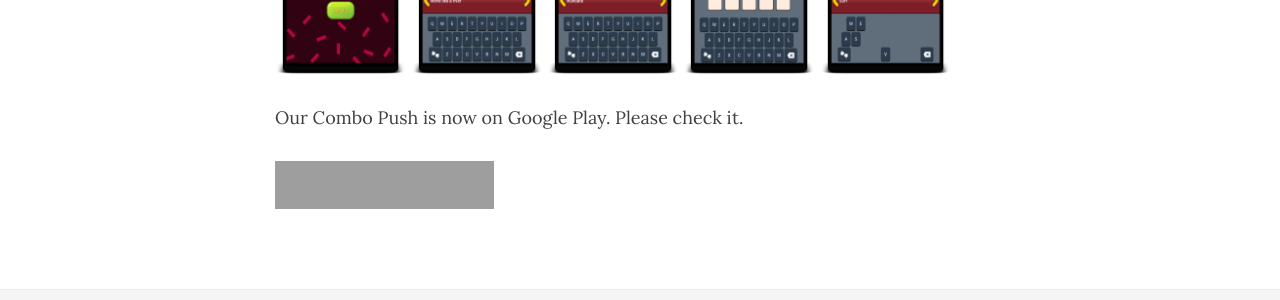
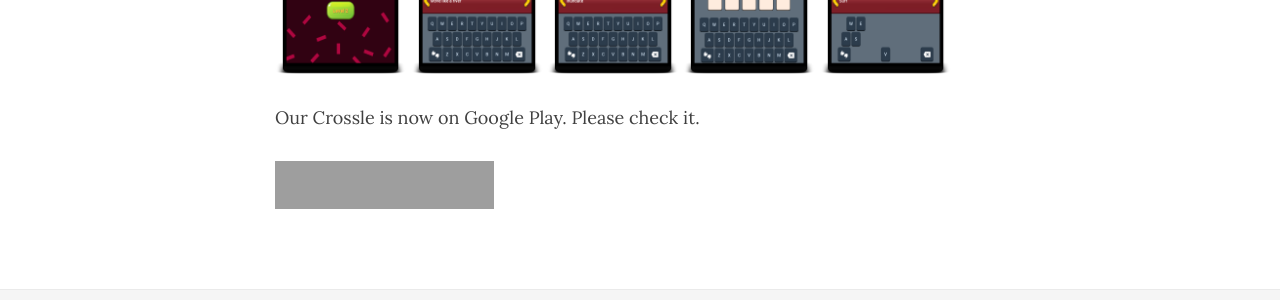
Before and after one commit to bitdream/bitdream.github.io, a Jekyll site: the page built from projects/crossle/crossle.html, in a window 1280 px wide and 900 px high, scrolled down 1049 px. Shown: the part 377-677 px from the top of the window. Built offline with Jekyll 4.4.1, drawn with Linux system fonts in a browser that asks for light colours; nearby versions of some CDN libraries; grey boxes are pictures that could not be loaded.

Commit message:
minor bug fix for Crossle page

```diff
--- a/projects/crossle/crossle.html
+++ b/projects/crossle/crossle.html
@@ -1,6 +1,6 @@
 ---
 layout: page
-title:
+title:  CROSSLE
 subtitle:
 cover-img: /projects/crossle/1024x500.png
 thumbnail-img: projects/crossle/icon512.png
@@ -55,7 +55,7 @@
 <img src="/projects/crossle/screen/2.png" alt="drawing" style="width:18%;"/>
 <img src="/projects/crossle/screen/3.png" alt="drawing" style="width:18%;"/>
 <img src="/projects/crossle/screen/4.png" alt="drawing" style="width:18%;"/>
-<p>Our Combo Push is now on Google Play. Please check it.</p>
+<p>Our Crossle is now on Google Play. Please check it.</p>
 <p>
 <a href='https://play.google.com/store/apps/details?id=com.minikara.wordle&pcampaignid=pcampaignidMKT-Other-global-all-co-prtnr-py-PartBadge-Mar2515-1'><img alt='Get it on Google Play' src='https://play.google.com/intl/en_us/badges/static/images/badges/en_badge_web_generic.png' style="width:30%;" /></a>
 </p>
```
